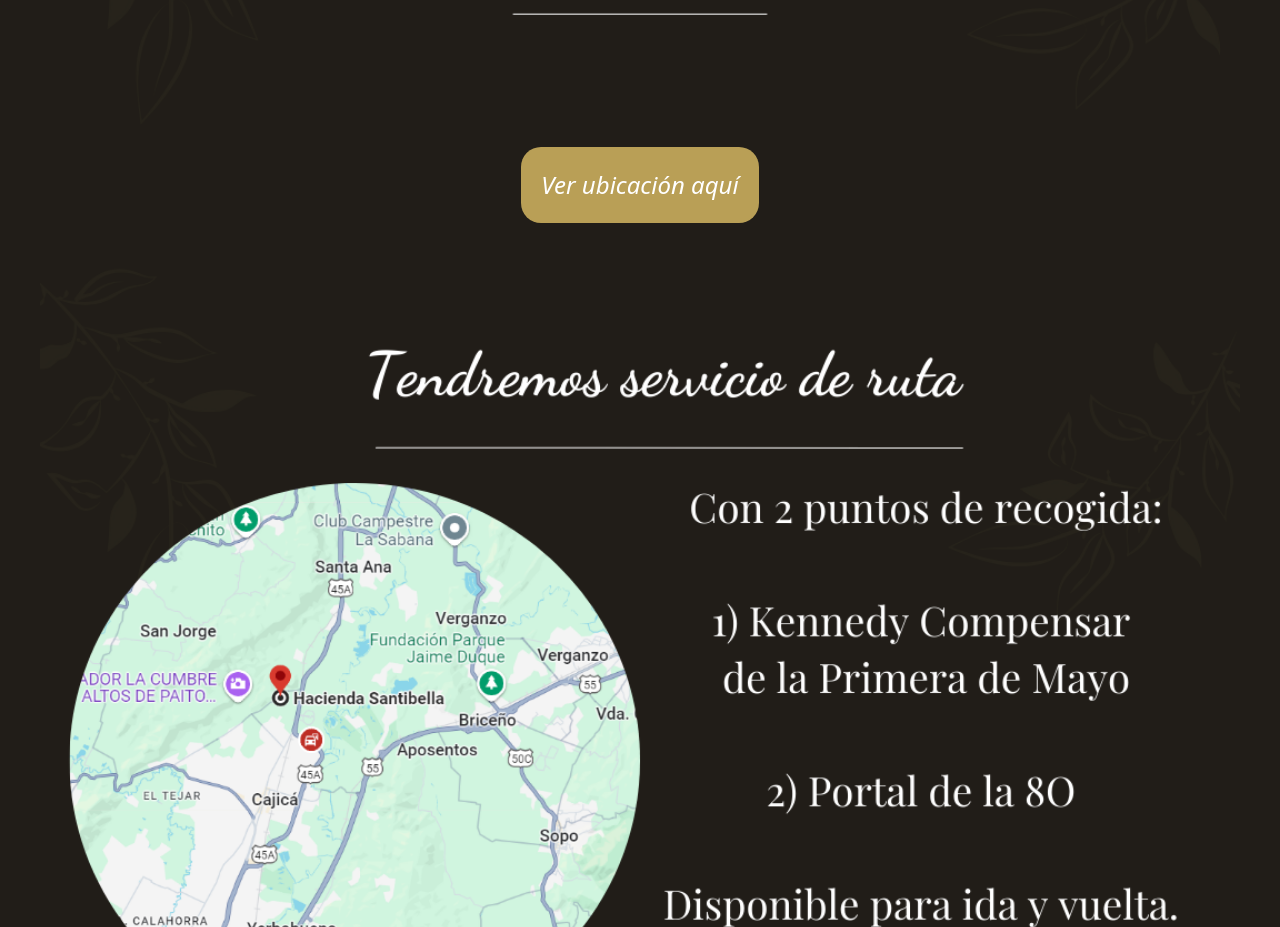
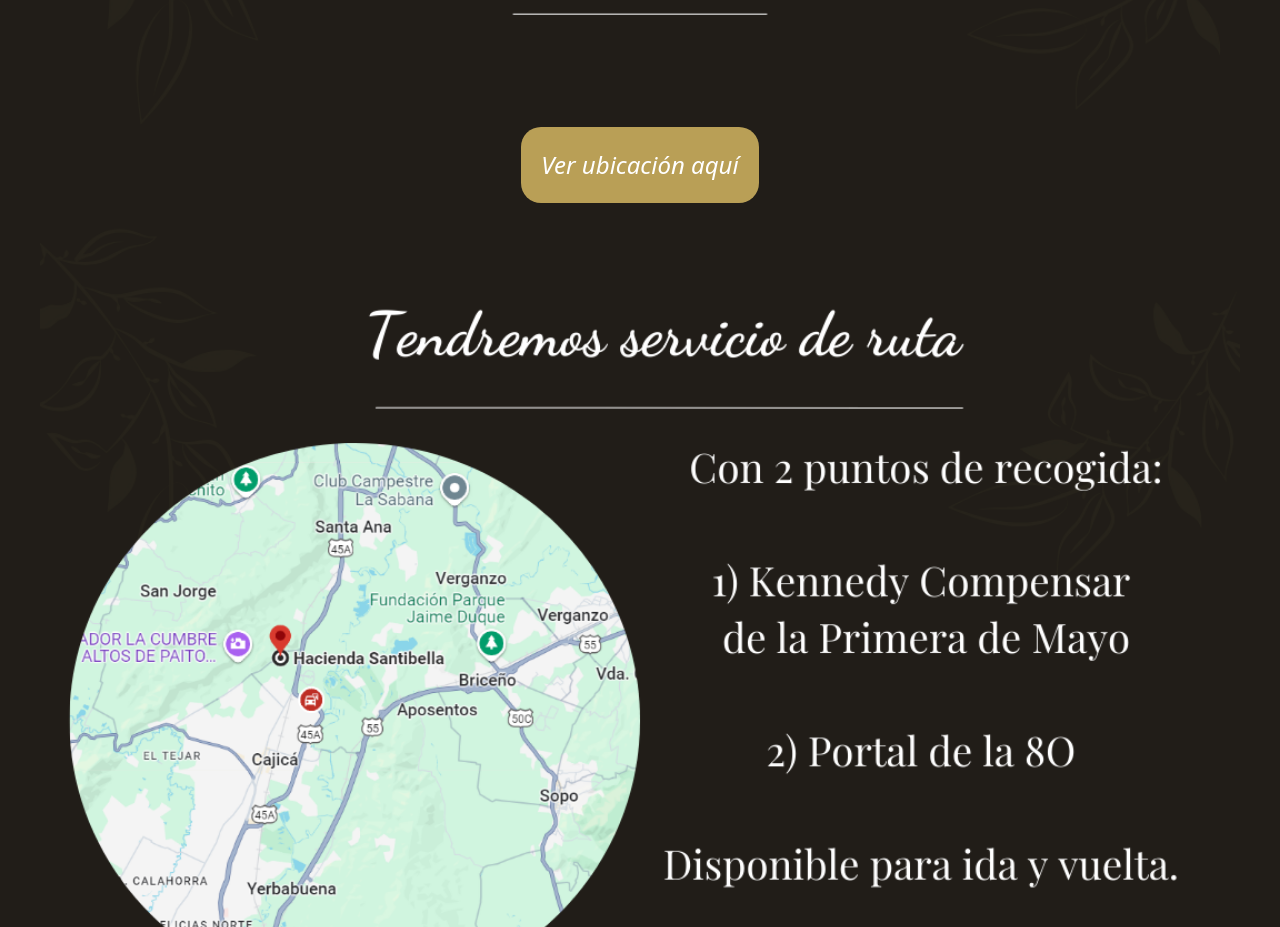
Before and after one commit to juanedsa/boda, a React (Vite) app: page / in a window 1280 px wide. Shown: the part 4280-5207 px from the top of the page. Built offline with nearby package versions, Linux system fonts and the light colour scheme.

Commit message:
fix location margin

```diff
--- a/src/components/location/Location.css
+++ b/src/components/location/Location.css
@@ -2,7 +2,6 @@
   background-color: #b99f56;
   color: white;
   padding: 20px;
-  margin: 20px 0;
   font-size: 24px;
   cursor: pointer;
   border-radius: 20px;
```
